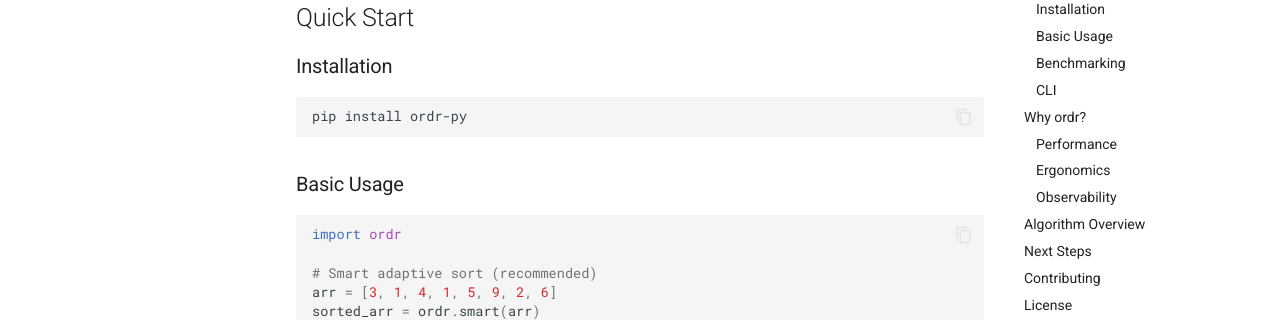
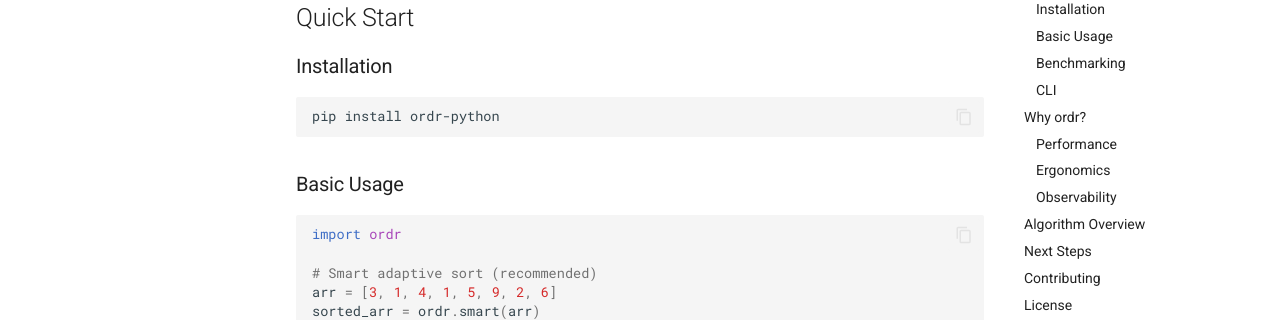
Before and after one commit to programmersd21/ordr, an MkDocs documentation site: the page built from docs/index.md, in a window 1280 px wide and 900 px high, scrolled down 636 px. Shown: the part 153-473 px from the top of the window. Built offline with MkDocs 1.6.1 and Material for MkDocs 9.7.7, drawn with Linux system fonts in a browser that asks for light colours; comment, search, counter and statistics services are not loaded.

````diff
--- a/Cargo.toml
+++ b/Cargo.toml
@@ -1,5 +1,5 @@
 [package]
-name = "ordr-py"
+name = "ordr-python"
 version = "0.1.0"
 edition = "2021"
 rust-version = "1.70"
--- a/docs/index.md
+++ b/docs/index.md
@@ -20,7 +20,7 @@
 ### Installation
 
 ```bash
-pip install ordr-py
+pip install ordr-python
 ```
 
 ### Basic Usage
--- a/pyproject.toml
+++ b/pyproject.toml
@@ -3,7 +3,7 @@
 build-backend = "maturin"
 
 [project]
-name = "ordr-py"
+name = "ordr-python"
 version = "0.1.0"
 description = "High-performance adaptive sorting for Python, powered by Rust"
 readme = "README.md"
````
Also changed, not shown: README.md (+1 -1 lines), docs/getting-started.md (+1 -1 lines).
